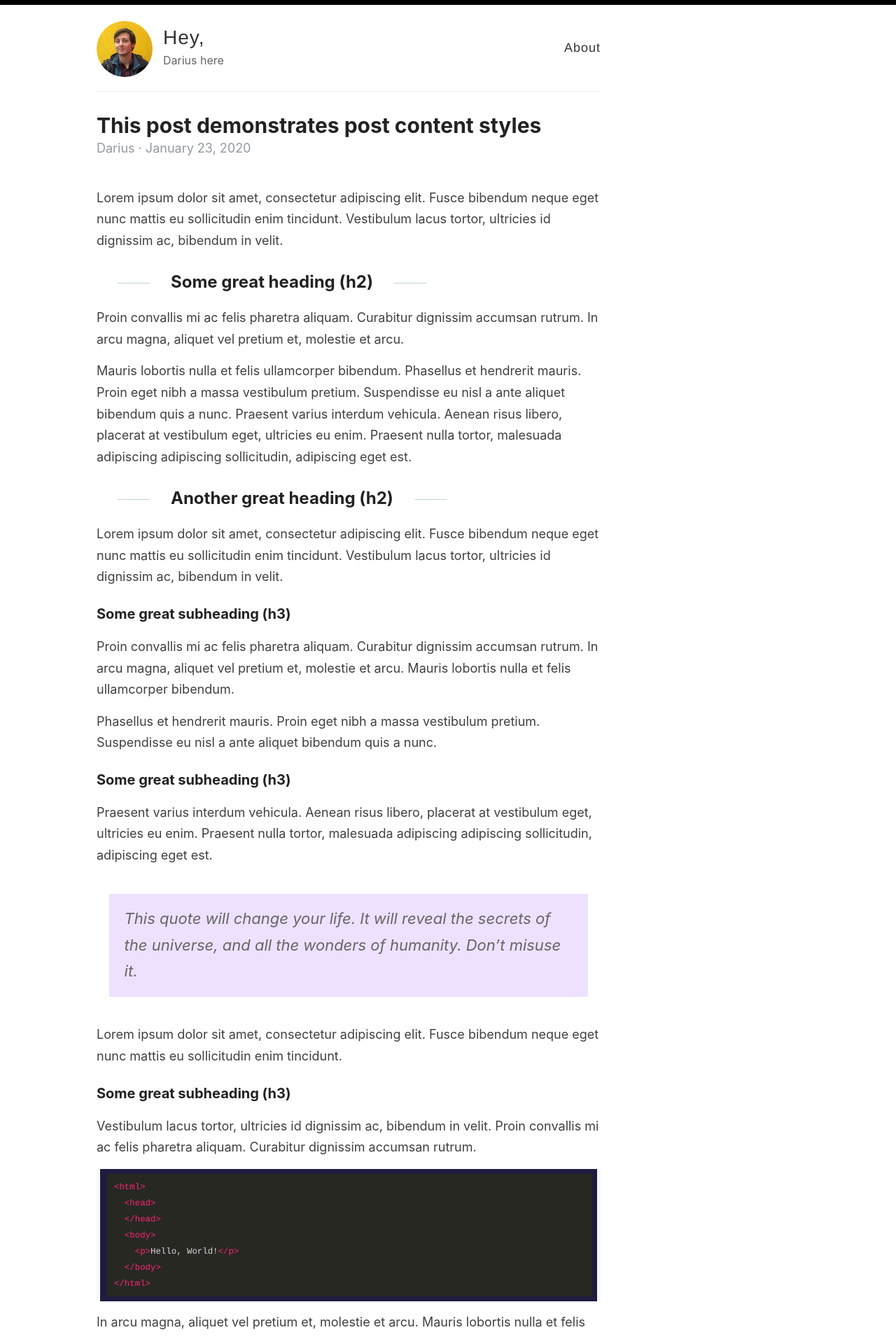
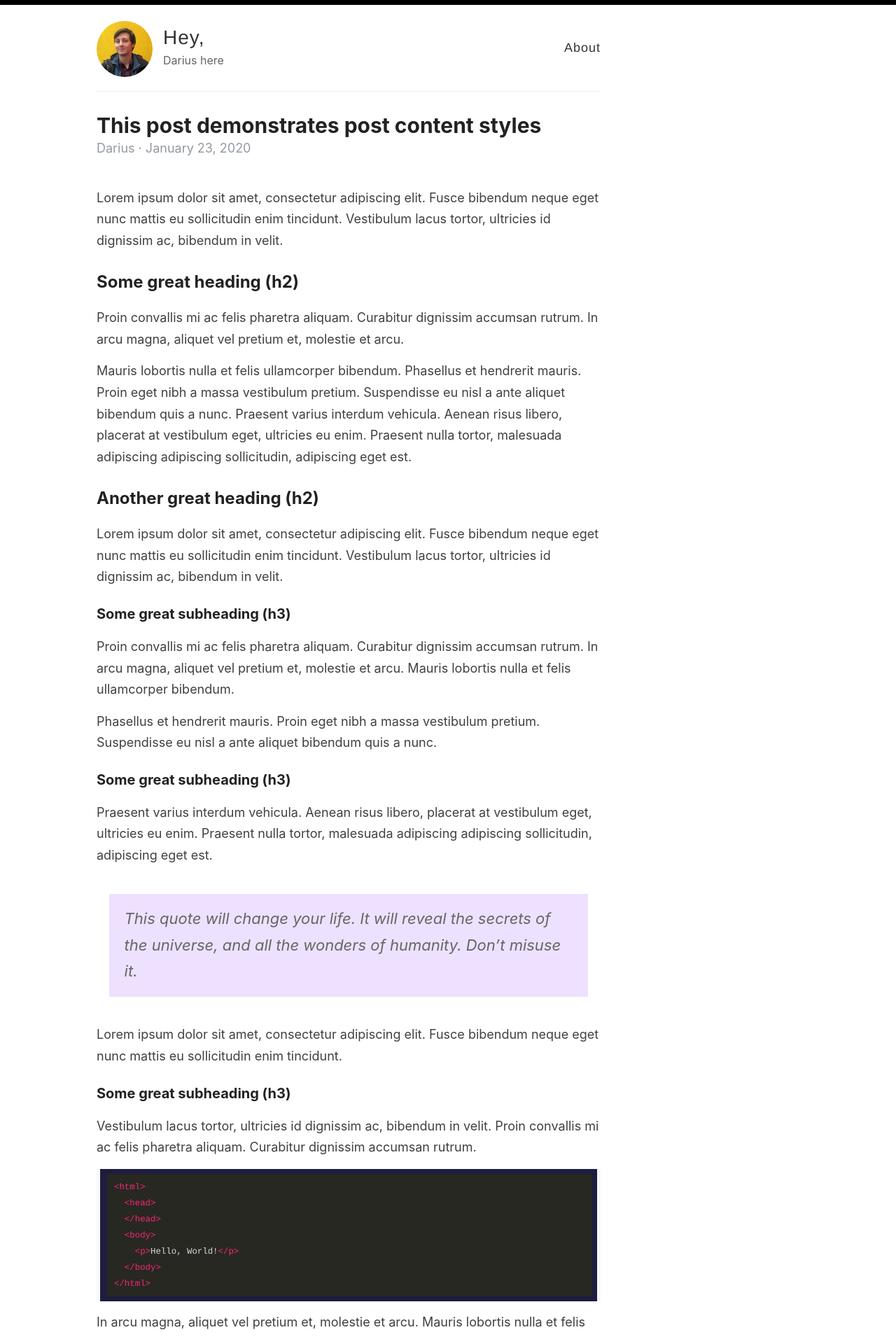
Before and after one commit to dogozone/blog, a Jekyll site: the page built from _posts/2020-01-23-various-content-styles.md, in a window 1280 px wide. Shown: the top 1910 px of the page at 70% size. Built offline with Jekyll 4.4.1, drawn with Linux system fonts in a browser that asks for light colours.

Commit message:
Update footer mobile

```diff
--- a/_layouts/default.html
+++ b/_layouts/default.html
@@ -51,7 +51,7 @@
                 <a href="https://github.com/amitmerchant1990/reverie" target="_blank">Reverie</a>
               </span>
             </div>
-            <div>
+            <div class="wrapper-social-icons">
               {% include svg-icons.html %}
             </div>
           </footer>
--- a/_sass/_svg-icons.scss
+++ b/_sass/_svg-icons.scss
@@ -1,7 +1,6 @@
 .svg-icon {
   width: 30px;
   height: 30px;
-  margin: 0 5px;
   display: inline-block;
   background-repeat: no-repeat;
   background-size: cover;
--- a/assets/style.scss
+++ b/assets/style.scss
@@ -59,17 +59,6 @@ h2 {
   font-size: 24px;
 }
 
-@media (min-width: 769px){
-	.post h2::before, .post h2::after {
-	    content: "";
-	    display: inline-block;
-	    vertical-align: middle;
-	    width: 46px;
-	    height: 1px;
-	    background: rgb(192, 211, 218);
-	    margin: 0px 30px;
-	}
-}
 
 h3 {
   font-size: 20px;
@@ -408,13 +397,29 @@ nav {
 }
 
 footer {
+  display: flex;
+  flex-direction: column-reverse;
+  align-items: center;
+  text-align: center;
   padding: 20px 0;
-  display: flex;
-  justify-content: space-between;
+
+  @include tablet {
+    flex-direction: row;
+    justify-content: space-between;
+    text-align: left;
+  }
 
   .attribution {
     display: block;
     font-size: 10px;
+  }
+
+  .wrapper-social-icons a {
+    margin: 0 25px;
+
+    @include tablet {
+      margin: 0 5px;
+    }
   }
 }
 
```
